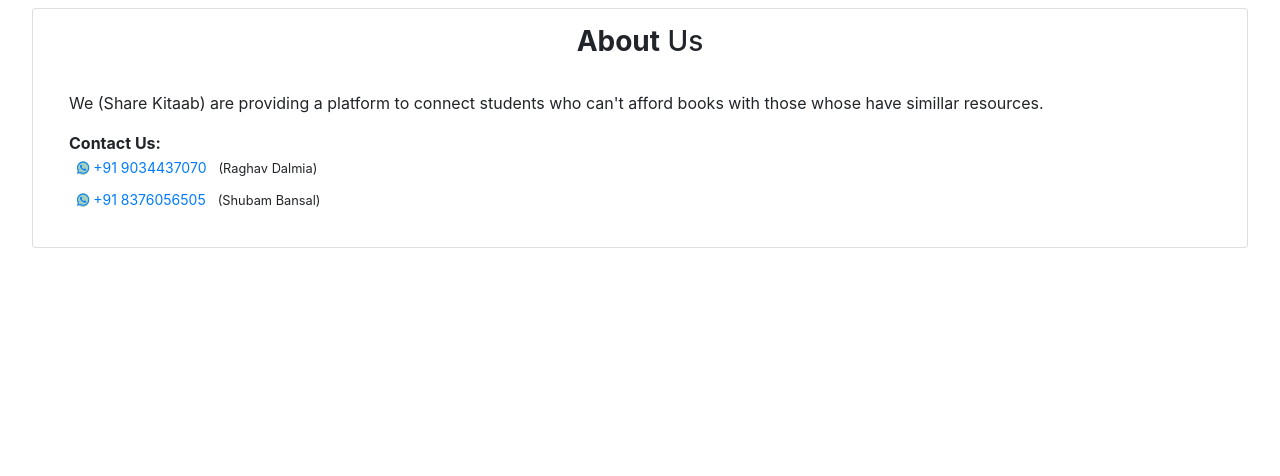
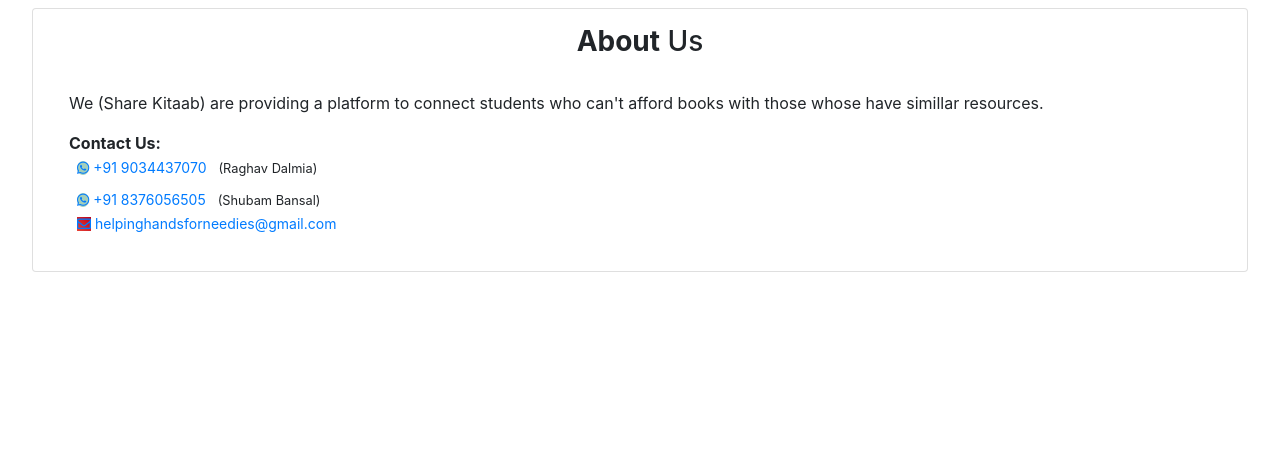
Before and after one commit to raghav-dalmia/kitab_app, a Flask app: template templates/about_us.html in a window 1280 px wide. Shown: the part 56-532 px from the top of the page. Run offline with Flask 2, Linux system fonts and the light colour scheme; the template is opened without the code that fills it, so the values that code supplies are empty; parts of the project's set-up code (start-up, migrations or seed data) failed here and were passed over; some libraries are stand-ins or nearby versions.

Commit message:
fix bugs, update about us page, add categories

```diff
--- a/constants.py
+++ b/constants.py
@@ -11,6 +11,9 @@
 	"NEET-11",
 	"NEET-12",
 	"CLAT",
+	"CA",
+	"B. Com.",
+	"B. Sc.",
 	"UPSC",
 	"SSC",
 	"GATE",
--- a/templates/about_us.html
+++ b/templates/about_us.html
@@ -58,6 +58,9 @@
               <a href="https://api.whatsapp.com/send?phone=+918376056505" target="_blank" class="btn-sm" ><i class="fab fa-whatsapp" style="background-color: rgba(25, 135, 84, 0.4); border-radius: 50%;"></i> +91 8376056505 </a>
               <small>(Shubam Bansal)</small>
             </div>
+            <div>
+              <a href="mailto:helpinghandsforneedies@gmail.com" target="_blank" class="btn-sm" ><i class="far fa-envelope" style="background-image: linear-gradient(45deg,#EA4335,#BB001B);"></i> helpinghandsforneedies@gmail.com </a>
+            </div>
             </div>
           </div>
 
--- a/templates/show_book.html
+++ b/templates/show_book.html
@@ -69,7 +69,7 @@
                     <a class="nav-link" href="/donate-book">Donate Book</a>
                   </li>
                   <li class="nav-item">
-                    <a class="nav-link" href="about-us">About Us</a>
+                    <a class="nav-link" href="/about-us">About Us</a>
                   </li>
               </ul>
             </div>
```
